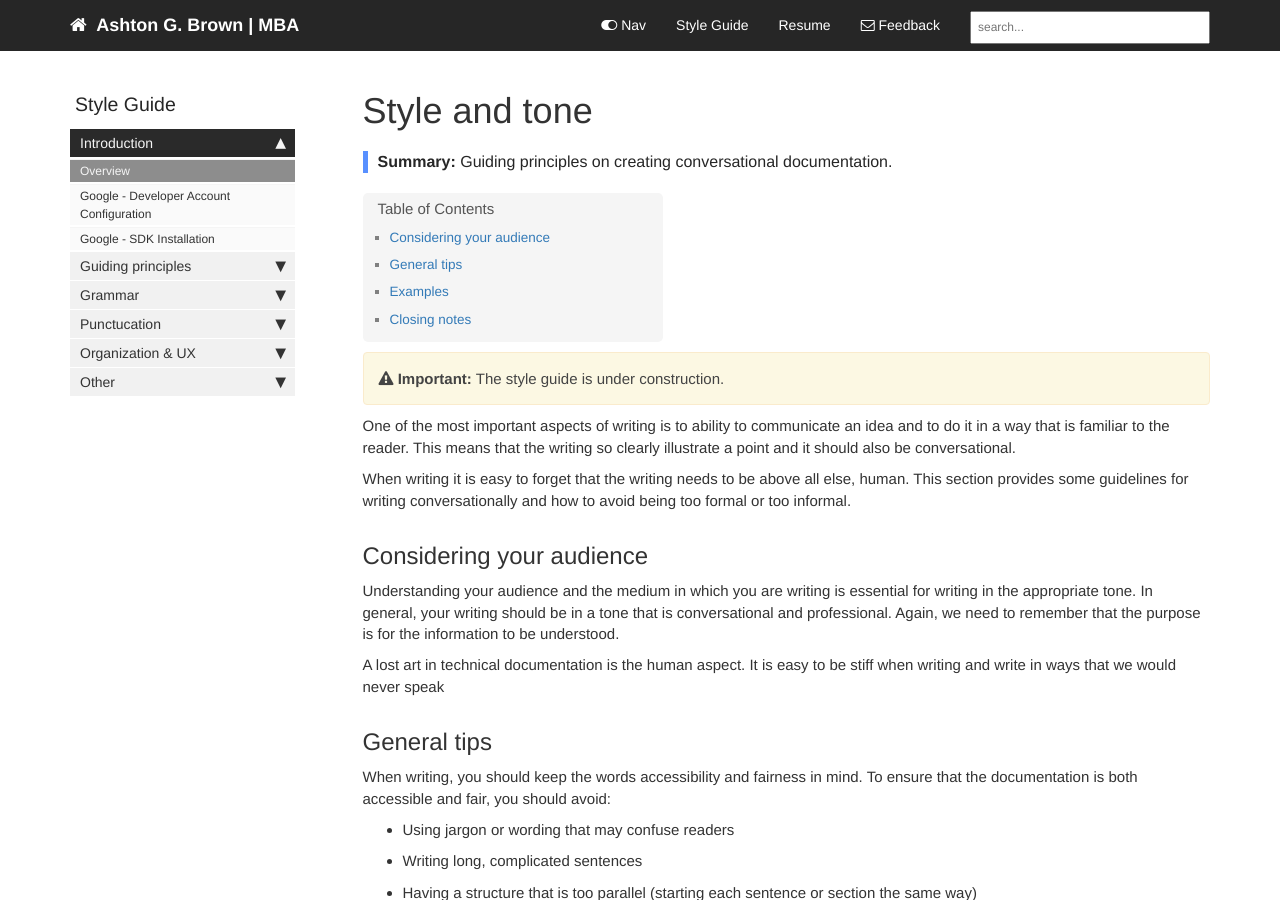
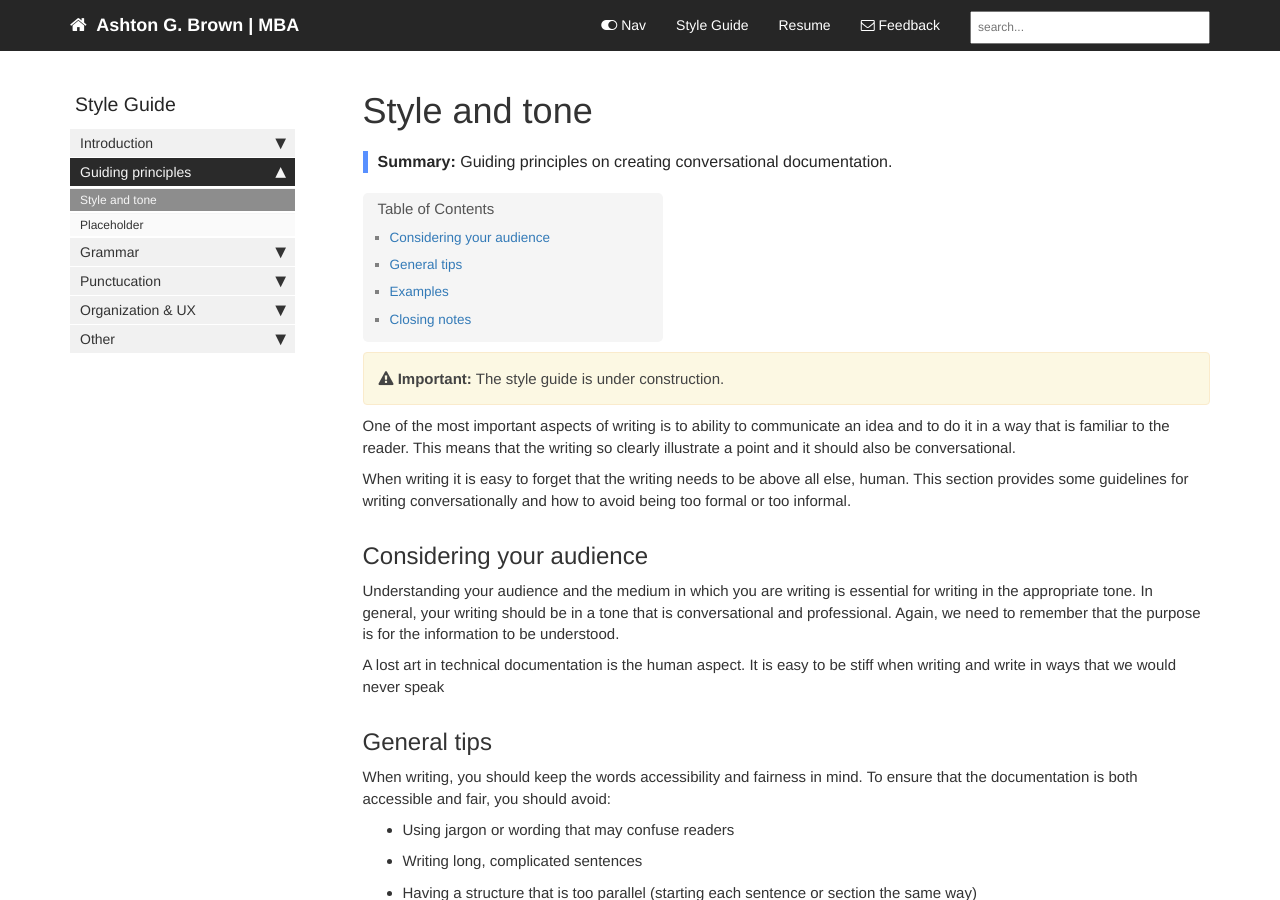
Before and after one commit to mr7brown/agb.github.io, a Jekyll site: the page built from pages/mydoc/mydoc_style_style_and_tone.md, in a window 1280 px wide and 900 px high. Built offline with Jekyll 4.4.1, drawn with Linux system fonts in a browser that asks for light colours; nearby versions of some CDN libraries; comment, search, counter and statistics services are not loaded; part of the change alters nothing that is shown.

```diff
--- a/_data/sidebars/style_sidebar.yml
+++ b/_data/sidebars/style_sidebar.yml
@@ -6,36 +6,24 @@ entries:
   version:
   folders:
 
-  - title:
-    output: pdf
-    type: frontmatter
-    folderitems:
-
   - title: Introduction
+    url: /mydoc_style_intro.html
     output: web, pdf
     folderitems:
 
     - title: Overview
-      url: /mydoc_guide_style.html
-      output: web, pdf
-
-    - title: Google - Developer Account Configuration
-      url: /mydoc_google_developer.html
-      output: web, pdf
-
-    - title: Google - SDK Installation
-      url: /mydoc_google_sdk.html
+      url: /mydoc_style_intro.html
       output: web, pdf
 
   - title: Guiding principles
     output: web, pdf
     folderitems:
 
-    - title: Facebook pre-deployment process
-      url: /mydoc_fb_deployment.html
+    - title: Style and tone
+      url: /mydoc_guide_style.html
       output: web, pdf
 
-    - title: Facebook programming pass-down
+    - title: Placeholder
       url: /mydoc_fb_programming.html
       output: web,pdf
 
@@ -43,42 +31,42 @@ entries:
     output: web, pdf
     folderitems:
 
-    - title: Anti-money laundering
-      url: /mydoc_aml.html
-      output: web, pdf
+    - title: Placeholder
+      url: /mydoc_fb_programming.html
+      output: web,pdf
 
   - title: Punctucation
     output: web, pdf
     folderitems:
 
-    - title: Facebook knowledge base landing page
-      url: /mydoc_kb_landing_page.html
-      output: web, pdf
+    - title: Placeholder
+      url: /mydoc_fb_programming.html
+      output: web,pdf
 
-    - title: Facebook design standards portal
-      url: /mydoc_fb_kb_standards.html
-      output: web, pdf
+    - title: Placeholder
+      url: /mydoc_fb_programming.html
+      output: web,pdf
 
-    - title: Facebook documentation portal
-      url: /mydoc_fb_kb_documentation.html
-      output: web, pdf
+    - title: Placeholder
+      url: /mydoc_fb_programming.html
+      output: web,pdf
 
   - title: Organization & UX
     output: web, pdf
     folderitems:
 
-    - title: Facebook SMB visualization
-      url: /mydoc_visualization_fb_smb.html
-      output: web, pdf
+    - title: Placeholder
+      url: /mydoc_fb_programming.html
+      output: web,pdf
 
   - title: Other
     output: web, pdf
     folderitems:
 
-    - title: Facebook career growth
-      url: /mydoc_pulse_career.html
-      output: web, pdf
+    - title: Placeholder
+      url: /mydoc_fb_programming.html
+      output: web,pdf
 
-    - title: Facebook leveraging strengths
-      url: /mydoc_pulse_strengths.html
-      output: web, pdf
+    - title: Placeholder
+      url: /mydoc_fb_programming.html
+      output: web,pdf
--- a/pages/mydoc/mydoc_style_intro.md
+++ b/pages/mydoc/mydoc_style_intro.md
@@ -3,7 +3,7 @@ title: Style Guide Overview
 tags: [Style Guide, Grammar, Technical Writing, Technical Editing]
 keywords: "Style Guide, Grammar, Technical Writing, Technical Editing"
 summary: "A style guide created from the best practices of the tech, financial, and media industries."
-sidebar: mydoc_sidebar
+sidebar: style_sidebar
 permalink: mydoc_style_intro.html
 folder: mydoc
 ---
```
Also changed, not shown: Gemfile.lock.
